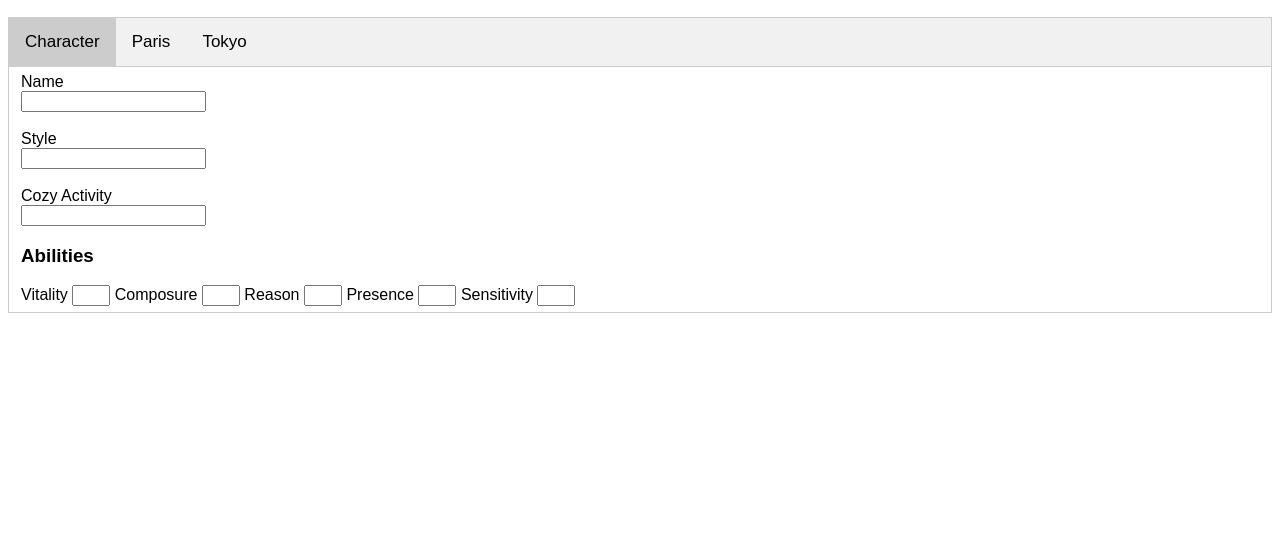
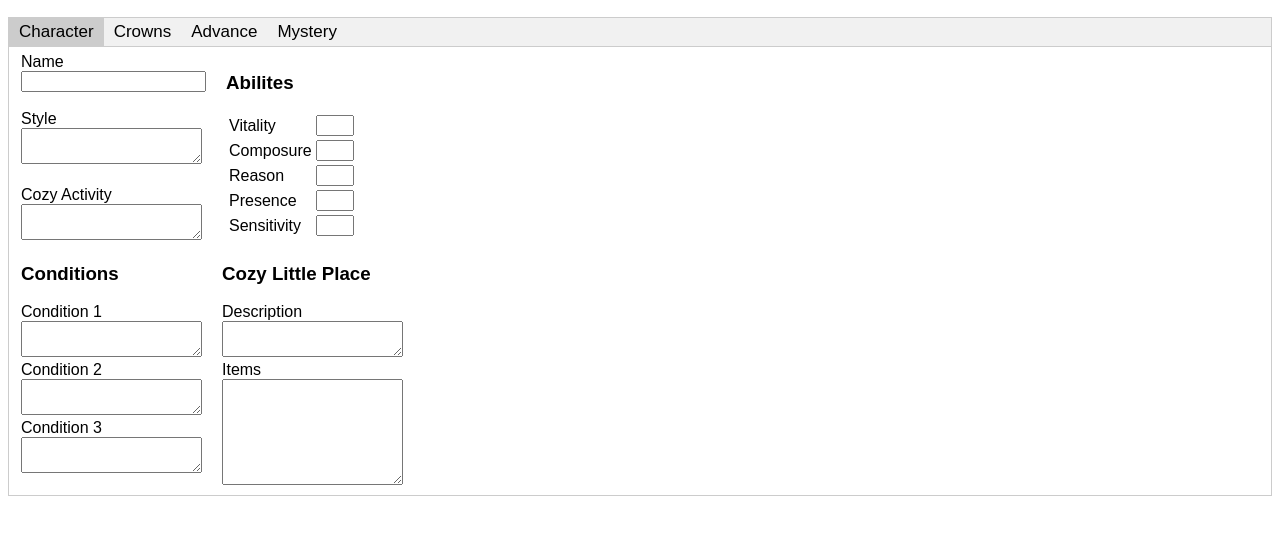
Before and after one commit to miltonbanksy/miltonbanksy.github.io, a plain HTML site: page steve1/bb_character_keeper.html in a window 1280 px wide. Shown: the part 51-586 px from the top of the page. Drawn offline with Linux system fonts and the light colour scheme.

Commit message:
Starting Crowns Tab

```diff
--- /dev/null
+++ b/steve1/bb_character_keeper.css
@@ -0,0 +1,55 @@
+body {font-family: Arial;}
+
+/* Style the tab */
+.tab {
+  overflow: hidden;
+  border: 1px solid #ccc;
+  background-color: #f1f1f1;
+}
+
+/* Style the buttons inside the tab */
+.tab button {
+  background-color: inherit;
+  float: left;
+  border: none;
+  outline: none;
+  cursor: pointer;
+  padding: 4px 10px;
+  transition: 0.3s;
+  font-size: 17px;
+}
+
+/* Change background color of buttons on hover */
+.tab button:hover {
+  background-color: #ddd;
+}
+
+/* Create an active/current tablink class */
+.tab button.active {
+  background-color: #ccc;
+}
+
+/* Style the tab content */
+.tabcontent {
+  display: none;
+  padding: 6px 12px;
+  border: 1px solid #ccc;
+  border-top: none;
+}
+
+.flex-container {
+    display: flex;
+    gap: 20px; /* Space between columns */
+}
+
+.column {
+    flex: 0; /* Allows columns to grow and shrink equally */
+}
+
+.input-short {
+    width: 30px;
+}
+
+#text-area-character-cozyplace-items {
+  height: 100px;
+}
--- a/steve1/bb_character_keeper.html
+++ b/steve1/bb_character_keeper.html
@@ -5,64 +5,23 @@
     <meta name="viewport" content="width=device-width, initial-scale=1.0">
     <meta http-equiv="X-UA-Compatible" content="ie=edge">
     <title>Brindlewood Bay Character Keeper</title>
-    <!-- <link rel="stylesheet" href="style.css"> -->
-  <style>
-body {font-family: Arial;}
+    <link rel="stylesheet" href="bb_character_keeper.css">
+  </head>
 
-/* Style the tab */
-.tab {
-  overflow: hidden;
-  border: 1px solid #ccc;
-  background-color: #f1f1f1;
-}
-
-/* Style the buttons inside the tab */
-.tab button {
-  background-color: inherit;
-  float: left;
-  border: none;
-  outline: none;
-  cursor: pointer;
-  padding: 14px 16px;
-  transition: 0.3s;
-  font-size: 17px;
-}
-
-/* Change background color of buttons on hover */
-.tab button:hover {
-  background-color: #ddd;
-}
-
-/* Create an active/current tablink class */
-.tab button.active {
-  background-color: #ccc;
-}
-
-/* Style the tab content */
-.tabcontent {
-  display: none;
-  padding: 6px 12px;
-  border: 1px solid #ccc;
-  border-top: none;
-}
-
-.input-short {
-    width: 30px;
-}
-</style>
-
-  </head>
 
   <body>
     <h2>Brindlewood Bay Character Keeper</h2>
 
 <div class="tab">
-  <button class="tablinks" onclick="openCity(event, 'London')" id="defaultOpen">Character</button>
-  <button class="tablinks" onclick="openCity(event, 'Paris')">Paris</button>
-  <button class="tablinks" onclick="openCity(event, 'Tokyo')">Tokyo</button>
+  <button class="tablinks" onclick="openCity(event, 'character')" id="defaultOpen">Character</button>
+  <button class="tablinks" onclick="openCity(event, 'crowns')">Crowns</button>
+  <button class="tablinks" onclick="openCity(event, 'advance')">Advance</button>
+  <button class="tablinks" onclick="openCity(event, 'mystery')">Mystery</button>
 </div>
 
-<div id="London" class="tabcontent">
+<div id="character" class="tabcontent">
+  <div class="flex-container">
+    <div class="colunm">
       <label for="bb-input-char-name" >Name</label>
       <br>
       <input id="bb-input-char-name" type="text">
@@ -70,34 +29,112 @@ body {font-family: Arial;}
 
       <label for="bb-input-char-style" >Style</label>
       <br>
-  <input id="bb-input-char-style" type="text">
+      <textarea id="bb-input-char-style"></textarea>
       <br><br>
 
       <label for="bb-input-char-activity" >Cozy Activity</label>
       <br>
-  <input id="bb-input-char-activity" type="text">
+      <textarea id="bb-input-char-activity"></textarea>
+    </div> <!--End of Flex Column 1-->
 
-  <h3>Abilities</h3>
-  <label for="bb-input-char-vitality" >Vitality</label>
-  <input class="input-short" id="bb-input-char-vitality" type="number">
-  <label for="bb-input-char-composure" >Composure</label>
-  <input class="input-short" id="bb-input-char-composure" type="number">
-  <label for="bb-input-char-reason" >Reason</label>
-  <input class="input-short" id="bb-input-char-reason" type="number">
-  <label for="bb-input-char-presence" >Presence</label>
-  <input class="input-short" id="bb-input-char-presence" type="number">
-  <label for="bb-input-char-sensitivity" >Sensitivity</label>
-  <input class="input-short" id="bb-input-char-sensitivity" type="number">
+    <div class="colunm">
+      <h3>Abilites</h3>
+
+      <table>
+        <tr>
+          <td>Vitality</td>
+          <td><input class="input-short" id="bb-input-char-vitality" type="number"></td>
+        </tr>
+        <tr>
+          <td>Composure</td>
+          <td><input class="input-short" id="bb-input-char-composure" type="number"></td>
+        </tr>
+        <tr>
+          <td>Reason</td>
+          <td><input class="input-short" id="bb-input-char-reason" type="number"></td>
+        </tr>
+        <tr>
+          <td>Presence</td>
+          <td><input class="input-short" id="bb-input-char-presence" type="number"></td>
+        </tr>
+        <tr>
+          <td>Sensitivity</td>
+          <td><input class="input-short" id="bb-input-char-sensitivity" type="number"></td>
+        </tr>
+      </table>
+    </div> <!--End of Flex Column 2-->
+  </div> <!-- End of Flex Container-->
+
+
+  <div class="flex-container">
+    <div class="column">
+      <h3>Conditions</h3>
+      Condition 1
+      <br>
+      <textarea class="text-area-character" id="text-area-character-conditions-1"></textarea>
+      <br>
+      Condition 2
+      <br>
+      <textarea class="text-area-character" id="text-area-character-conditions-2"></textarea>
+      <br>
+      Condition 3
+      <br>
+      <textarea class="text-area-character" id="text-area-character-conditions-3"></textarea>
+      <br>
+    </div>
+    <div class="column">
+      <h3>Cozy Little Place</h3>
+      Description
+      <br>
+      <textarea class="text-area-character" id="text-area-character-cozyplace-description"></textarea>
+      <br>
+      Items
+      <br>
+      <textarea class="text-area-character" id="text-area-character-cozyplace-items"></textarea>
+      <br>
+    </div> <!-- End of column-->
+  </div> <!-- End of Flex Container-->
+
+</div> <!-- End of Character Tab-->
+
+<div id="crowns" class="tabcontent">
+  <h3>The Crown of the Queen</h3>
+  <p><i>When you put on this Crown, mark and narrate any you wish.</i></p>
+  <input type="checkbox" id="queen1", name="queen1" value="Queen1">
+  <label for="queen1">A flashback of your fondest memory of your late partner.</label>
+  <br>
+  <input type="checkbox" id="queen2", name="queen2" value="Queen2">
+  <label for="queen2">A flashback showing how you were an imperfect sister or daughter.</label>
+  <br>
+  <input type="checkbox" id="queen3", name="queen3" value="Queen3">
+  <label for="queen3">A flashback showing how you were an imperfect mother.</label>
+  <br>
+  <input type="checkbox" id="queen4", name="queen4" value="Queen4">
+  <label for="queen4">A flashback of your fondest memory with one of your children.</label>
+  <br>
+  <input type="checkbox" id="queen5", name="queen5" value="Queen5">
+  <label for="queen5">A scene in the present day showing a private side of you very few get to see.</label>
+  <br>
+  <input type="checkbox" id="queen6", name="queen6" value="Queen6">
+  <label for="queen6">A scene in the present day showing a burgeoning romance.</label>
+  <br>
+  <input type="checkbox" id="queen7", name="queen7" value="Queen7">
+  <label for="queen7">A scene in the present day showing how you satisfy your physical desires.</label>
+  <h3>The Crown of the Void</h3>
+  <p><i>When you put on this Crown, mark the first empty box.</i></p>
+  <input type="checkbox" id="void1", name="void1" value="Void1">
+  <label for="void1"><b>A Shadow in the Garden.</b> Hereafter, during cozy vignettes focused on you or Cozy Move scenes involving you, you must also narrate how dark entities subtly reveal themselves in the scene.</label>
+  <br>
 </div>
 
-<div id="Paris" class="tabcontent">
-  <h3>Paris</h3>
-  <p>Paris is the capital of France.</p>
+<div id="advance" class="tabcontent">
+  <h3>Advancement</h3>
+  <p>crowns is the capital of France.</p>
 </div>
 
-<div id="Tokyo" class="tabcontent">
-  <h3>Tokyo</h3>
-  <p>Tokyo is the capital of Japan.</p>
+<div id="mystery" class="tabcontent">
+  <h3>mystery</h3>
+  <p>mystery is the capital of Japan.</p>
 </div>
     <!-- <script src="index.js"></script> -->
   <script>
```
Lines whose indentation alone changed are shown as unchanged.
